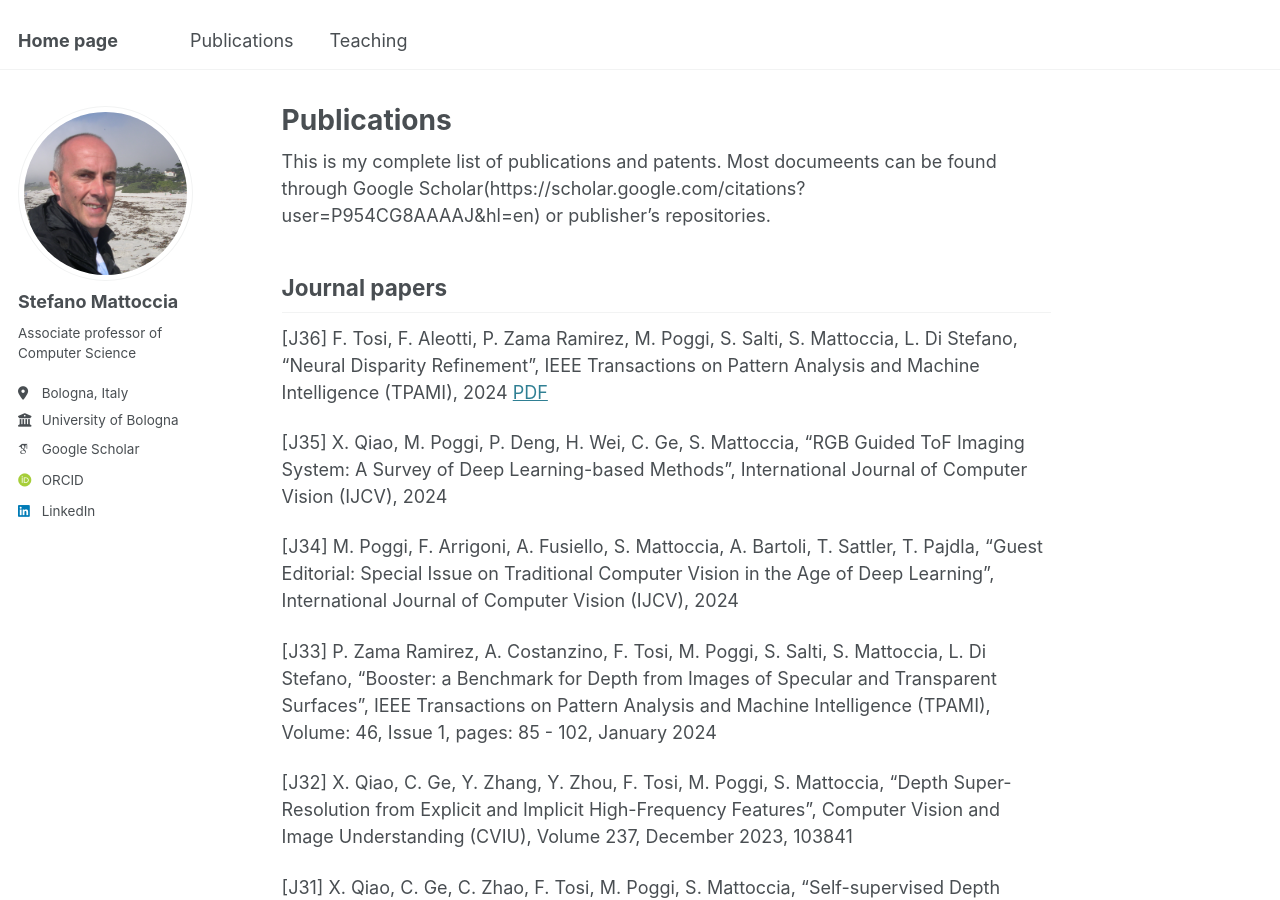
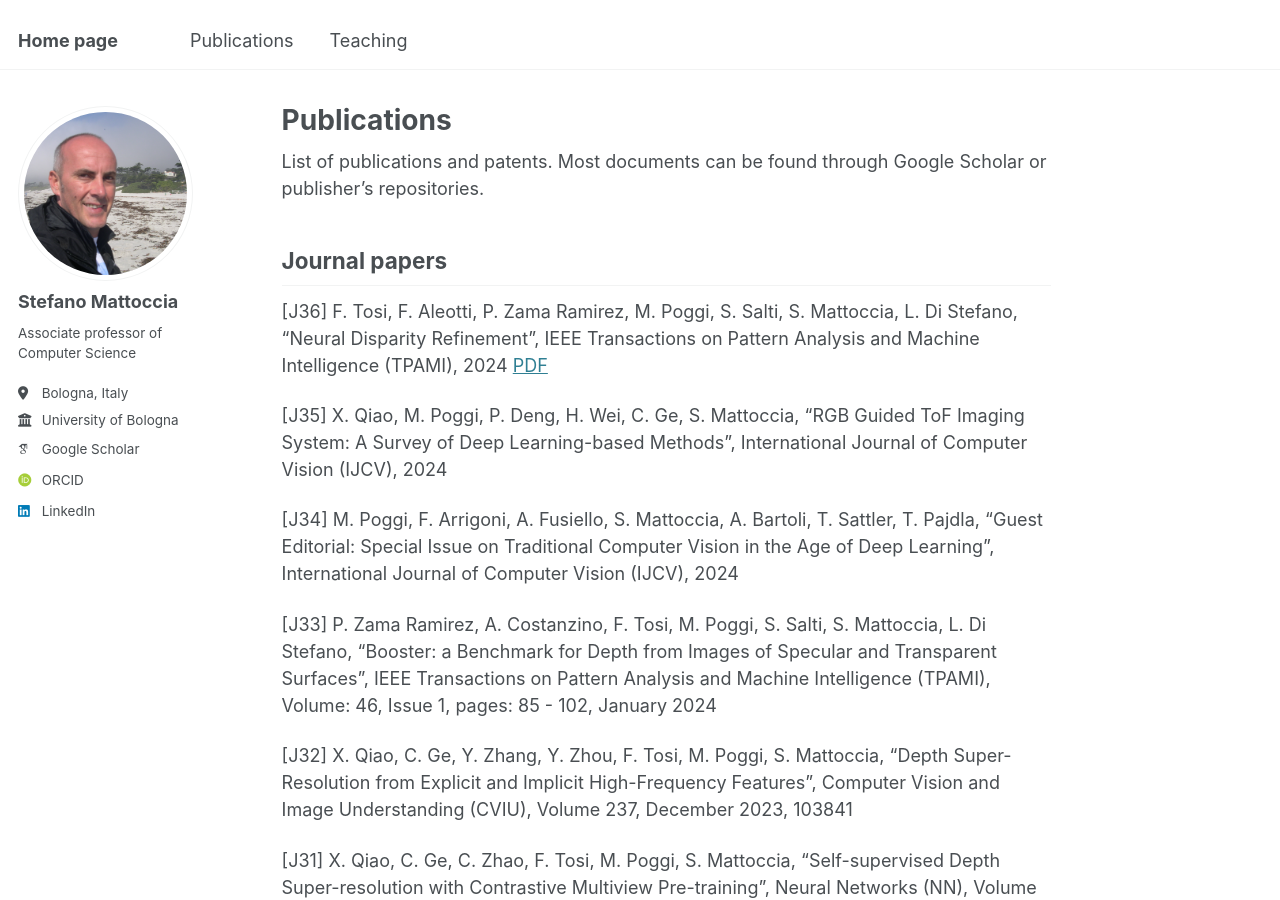
Before and after one commit to stefanomattoccia/stefanomattoccia.github.io, a Jekyll site: the page built from _pages/publications.md, in a window 1280 px wide and 900 px high. Built offline with Jekyll 4.4.1, drawn with Linux system fonts in a browser that asks for light colours; some web fonts are replaced.

Commit message:
Update publications.md

```diff
--- a/_pages/publications.md
+++ b/_pages/publications.md
@@ -7,7 +7,7 @@ redirect_from:
   - /publications.html
 ---
 
-This is my complete list of publications and patents. Most documeents can be found through Google Scholar(https://scholar.google.com/citations?user=P954CG8AAAAJ&hl=en) or publisher's repositories.
+List of publications and patents. Most documents can be found through Google Scholar or publisher's repositories.
 
 Journal papers
 ------
```
